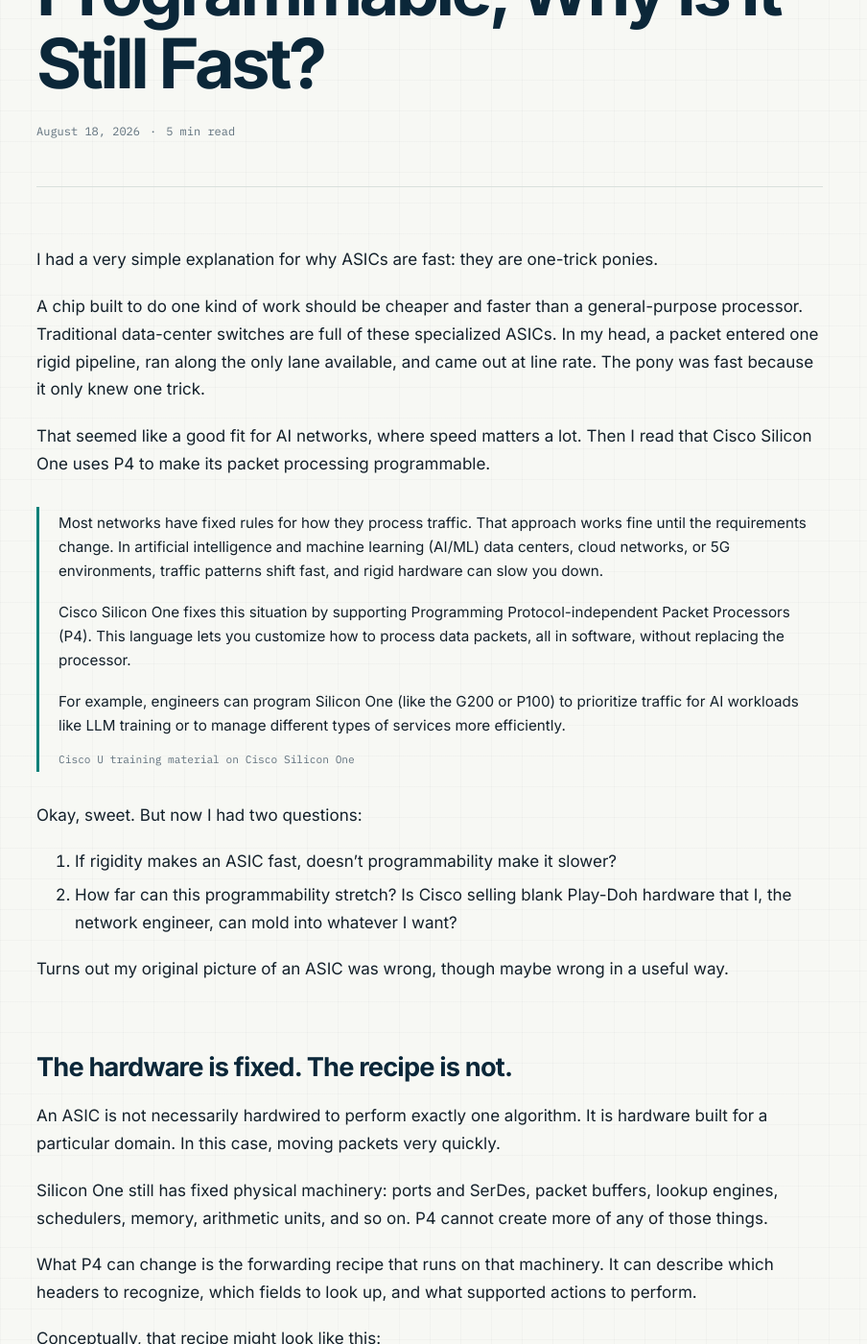
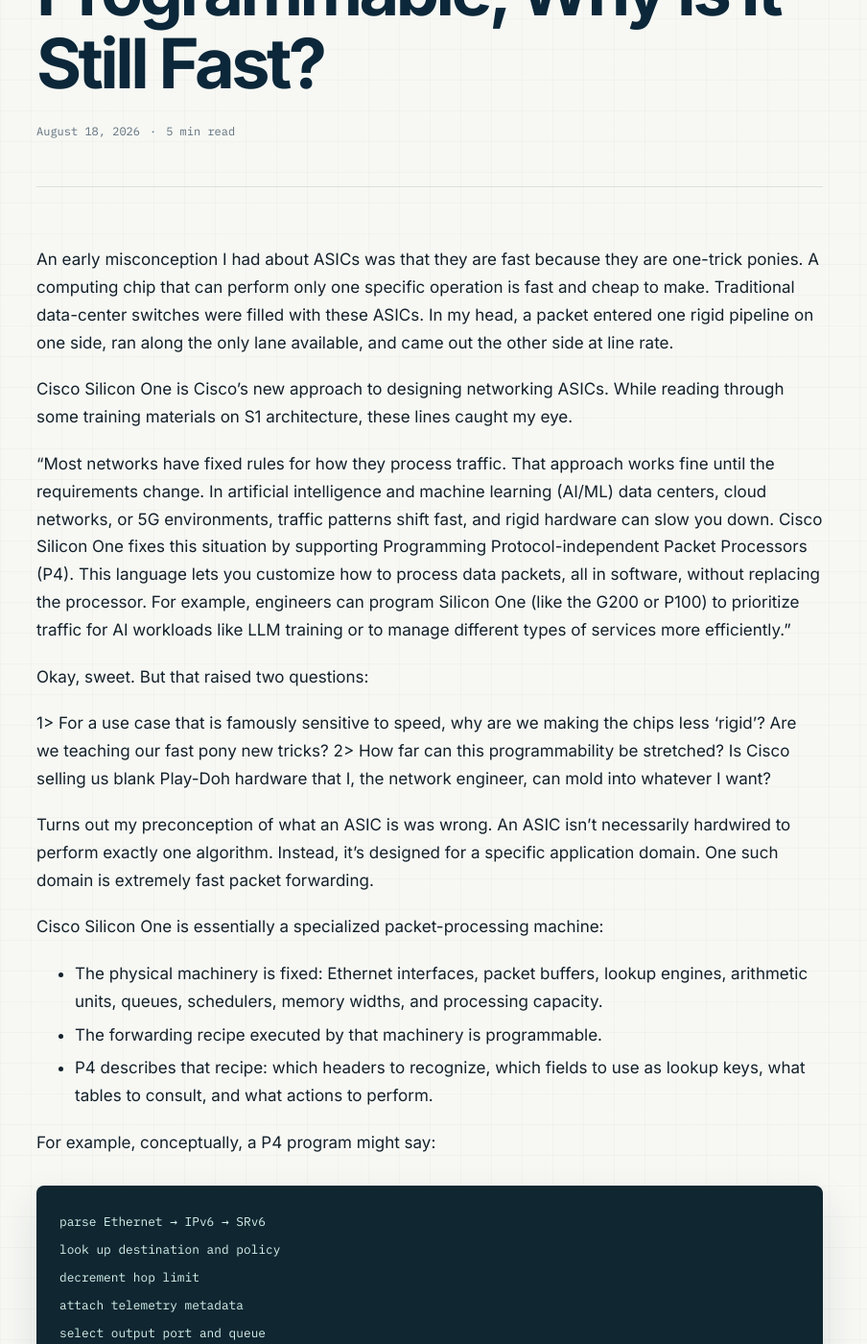
Before and after one commit to karsagar28/karsagar28.github.io, a Jekyll site: the page built from _posts/2026-08-18-if-silicon-one-is-p4-programmable.md, in a window 1280 px wide and 1400 px high, scrolled down 333 px. Shown: the whole window at 96% size, without its empty margins (192-1096 px from the left). Built offline with Jekyll 4.4.1, drawn with Linux system fonts in a browser that asks for light colours; some of the changed text lies outside the part shown.

Commit message:
Publish reworded P4 article

````diff
--- a/_posts/2026-08-18-if-silicon-one-is-p4-programmable.md
+++ b/_posts/2026-08-18-if-silicon-one-is-p4-programmable.md
@@ -11,87 +11,85 @@
 reading_time: 5
 ---
 
-I had a very simple explanation for why ASICs are fast: they are one-trick ponies.
+An early misconception I had about ASICs was that they are fast because they are one-trick ponies. A computing chip that can perform only one specific operation is fast and cheap to make. Traditional data-center switches were filled with these ASICs. In my head, a packet entered one rigid pipeline on one side, ran along the only lane available, and came out the other side at line rate.
 
-A chip built to do one kind of work should be cheaper and faster than a general-purpose processor. Traditional data-center switches are full of these specialized ASICs. In my head, a packet entered one rigid pipeline, ran along the only lane available, and came out at line rate. The pony was fast because it only knew one trick.
+Cisco Silicon One is Cisco's new approach to designing networking ASICs. While reading through some training materials on S1 architecture, these lines caught my eye.
 
-That seemed like a good fit for AI networks, where speed matters a lot. Then I read that Cisco Silicon One uses P4 to make its packet processing programmable.
+"Most networks have fixed rules for how they process traffic. That approach works fine until the requirements change. In artificial intelligence and machine learning (AI/ML) data centers, cloud networks, or 5G environments, traffic patterns shift fast, and rigid hardware can slow you down. Cisco Silicon One fixes this situation by supporting Programming Protocol-independent Packet Processors (P4). This language lets you customize how to process data packets, all in software, without replacing the processor. For example, engineers can program Silicon One (like the G200 or P100) to prioritize traffic for AI workloads like LLM training or to manage different types of services more efficiently."
 
-<blockquote class="source-quote">
-  <p>Most networks have fixed rules for how they process traffic. That approach works fine until the requirements change. In artificial intelligence and machine learning (AI/ML) data centers, cloud networks, or 5G environments, traffic patterns shift fast, and rigid hardware can slow you down.</p>
-  <p>Cisco Silicon One fixes this situation by supporting Programming Protocol-independent Packet Processors (P4). This language lets you customize how to process data packets, all in software, without replacing the processor.</p>
-  <p>For example, engineers can program Silicon One (like the G200 or P100) to prioritize traffic for AI workloads like LLM training or to manage different types of services more efficiently.</p>
-  <footer>Cisco U training material on Cisco Silicon One</footer>
-</blockquote>
+Okay, sweet. But that raised two questions:
 
-Okay, sweet. But now I had two questions:
+1> For a use case that is famously sensitive to speed, why are we making the chips less 'rigid'? Are we teaching our fast pony new tricks?
+2> How far can this programmability be stretched? Is Cisco selling us blank Play-Doh hardware that I, the network engineer, can mold into whatever I want?
 
-1. If rigidity makes an ASIC fast, doesn't programmability make it slower?
-2. How far can this programmability stretch? Is Cisco selling blank Play-Doh hardware that I, the network engineer, can mold into whatever I want?
 
-Turns out my original picture of an ASIC was wrong, though maybe wrong in a useful way.
+Turns out my preconception of what an ASIC is was wrong. An ASIC isn’t necessarily hardwired to perform exactly one algorithm. Instead, it's designed for a specific application domain. One such domain is extremely fast packet forwarding.
 
-## The hardware is fixed. The recipe is not.
+Cisco Silicon One is essentially a specialized packet-processing machine:
+- The physical machinery is fixed: Ethernet interfaces, packet buffers, lookup engines, arithmetic units, queues, schedulers, memory widths, and processing capacity.
+- The forwarding recipe executed by that machinery is programmable.
+- P4 describes that recipe: which headers to recognize, which fields to use as lookup keys, what tables to consult, and what actions to perform.
 
-An ASIC is not necessarily hardwired to perform exactly one algorithm. It is hardware built for a particular domain. In this case, moving packets very quickly.
 
-Silicon One still has fixed physical machinery: ports and SerDes, packet buffers, lookup engines, schedulers, memory, arithmetic units, and so on. P4 cannot create more of any of those things.
+For example, conceptually, a P4 program might say:
 
-What P4 can change is the forwarding recipe that runs on that machinery. It can describe which headers to recognize, which fields to look up, and what supported actions to perform.
-
-Conceptually, that recipe might look like this:
-
-```text
-Parse Ethernet → IPv6 → SRv6
-Look up destination and policy
-Decrement the hop limit
-Add telemetry metadata
-Select the output
-Rewrite the headers
+```
+parse Ethernet → IPv6 → SRv6
+look up destination and policy
+decrement hop limit
+attach telemetry metadata
+select output port and queue
+rewrite headers
 ```
 
-Cisco compiles that P4 description into device code that runs on Silicon One's packet-processing engines. Cisco calls its design a run-to-completion model with a programmable pipeline.
+Cisco’s compiler converts that program into bytecode or microcode that runs on Silicon One’s packet-processing engines. Cisco describes this as combining P4 programmability with a “run-to-completion” processing model. See Cisco's [Silicon One architecture paper](https://www.cisco.com/c/en/us/solutions/collateral/silicon-one/silicon-one-wp.html).
 
-So the correct intition is : **the chip is programmable inside a fixed hardware envelope.**
+So the correct intuition is: "The chip is programmable within a fixed hardware envelope."
 
-## Why is it still fast?
+## So, it's programmable AND fast?
 
-My mistake was treating *specialized* and *rigid* as the same thing.
+My mistake was treating specialized and rigid as the same thing.
 
-The chip is fast because it has purpose-built packet machinery working in parallel. Lookups happen in dedicated hardware. Buffers and forwarding engines are designed around packets. It is not asking a general-purpose CPU to interpret some arbitrary Python program for every frame.
+The chip is fast because it has purpose-built packet machinery working in parallel. Lookups happen in dedicated hardware. Buffers and forwarding engines are designed around the single purpose of moving packets as fast as possible. It is not asking a general-purpose CPU to interpret some arbitrary Python program for every frame.
 
-P4 does not remove those constraints. A program still has to fit into the operations, memory, and processing budget offered by that ASIC. If it asks for something the hardware cannot do at line rate, the compiler cannot wish the problem away.
+P4 does not remove those constraints. A program still has to fit into the processing budget offered by that ASIC. If it asks for something the hardware cannot do at line rate, the compiler cannot wish the problem away.
 
 The flexibility exists before the packets arrive. Once the program is compiled and installed, the same specialized hardware executes it at speed.
 
 ## But who gets to program it?
 
-This was the second thing that was bothering me
-
-That turns out to be four different layers of control:
+The word programmable can mean different things depending on what part of the lifecycle we are talking about:
 
 <figure class="post-figure post-figure--compact">
   <img src="{{ '/assets/images/posts/p4-programmability/layers-of-programmability.svg' | relative_url }}"
-       alt="Four stacked layers of programmability: runtime state, deployment profile, the P4 forwarding program, and the physical ASIC. Each layer is constrained by the one below it.">
+       alt="Four stages of control in a programmable switch ASIC: runtime and day-2, boot and day-1, compile time, and ASIC design time. Compile time is where most P4 programmability lives.">
 </figure>
 
-On a normal vendor-supported switch, P4 programmability does not necessarily mean I get the compiler and rewrite the forwarding pipeline myself. More often, it means Cisco can add a new header, encapsulation, or forwarding behavior in a software release without replacing the ASIC. Customers integrating Silicon One more directly may get access to a larger part of the toolchain.
+1. Physical ASIC RTL/design time - Chip design by the HW vendor. Things like buffer architecture, SerDes count, VOQ, TCAM/SRAM sizing, etc. This can't be changed once set. There is no customization offered here.
+2. Compile time - Things that go in the NOS image, controlled by the software vendor. The parser, header definitions, and match-action pipeline are expressed in a P4-ish language, compiled to pipeline microcode, and shipped as part of the software release. This is the layer where SRv6 uSID or a new encap shows up as a software upgrade instead of a silicon respin. It's "software," but it's Cisco's software, not yours.
+3. Boot / day-1 - Network architect controlled. Hardware forwarding profiles: TCAM carving, table-scale profiles that trade LPM against ACL space, port breakout, sometimes standalone-vs-fabric mode. You're picking from a menu of vendor-precompiled configurations, not recompiling the pipeline. The network architect controls this, but in most cases a reload is required. It is not typically a day-2 operations activity.
+4. Runtime / day-2 - Network engineer controlled. This consists of populating table entries. Normal networking. The pipeline behavior is already fixed.
 
-So this is not infinitely customizable hardware. The physical limits come from the chip, the available instructions come from its programming model, and the amount of access comes from how the product is sold.
+So the P4 programmability is mostly at layer 2, and I am not the one doing the customizing. Cisco doesn't expose the P4 toolchain on IOS-XR or NX-OS. Hyperscalers with direct Silicon One SDK access may get more rope.
+
+
+Intel's Tofino is the counterexample. It genuinely handed P4 to end users, and it turns out customers didn't really want it anyway. Tofino 2 sat at 12.8T while Tomahawk 4 shipped 25.6T and Tomahawk 5 hit 51.2T. Customers chose bandwidth-per-watt over the ability to write their own ASIC pipeline.
+
 
 ## Where AI fits
 
 AI networks need very fast hardware, but the way they use that hardware is still changing. Congestion control, multipath forwarding, packet trimming, telemetry, and load balancing are all moving faster than a silicon replacement cycle.
 
-This is where P4 helps. Cisco says it has added things like Multipath Reliable Connection support and packet trimming to existing Silicon One hardware through P4 software updates. The ports did not become faster and the buffers did not become deeper. only the packet-processing recipe changed.
+This is where P4 helps. Cisco says it has added things like Multipath Reliable Connection support and packet trimming to existing Silicon One hardware through P4 software updates.
 
-That gives AI networks both things I originally thought were incompatible: specialized hardware for speed, plus enough flexibility to support new forwarding behavior before the next ASIC arrives.
+That gives AI networks both things I originally thought were incompatible: specialized hardware for speed, plus enough flexibility to support new forwarding behavior before the next ASIC architecture change.
+
 
 ## So, what did I get wrong?
 
 The speed of an ASIC does not come only from freezing one algorithm into a rigid chip. It comes from specialized hardware, parallel processing, and a limited set of operations engineered to run at line rate.
 
-P4 makes the forwarding pipeline flexible, but it does not make different ASICs interchangeable. It can change packet parsing and match-action behavior within the chip's limits. It cannot add buffer capacity, bandwidth, SerDes, or new physical machinery.
+P4 makes the forwarding pipeline flexible, but it does not make different ASICs interchangeable. It can change packet parsing and match-action behavior within the chip’s limits. It cannot add buffer capacity, bandwidth, SerDes, or new physical machinery.
 
 A P4-programmable microwave cannot be converted to a refrigerator.
 
````
Also changed, not shown: assets/images/posts/p4-programmability/layers-of-programmability.svg, 1 other file.
